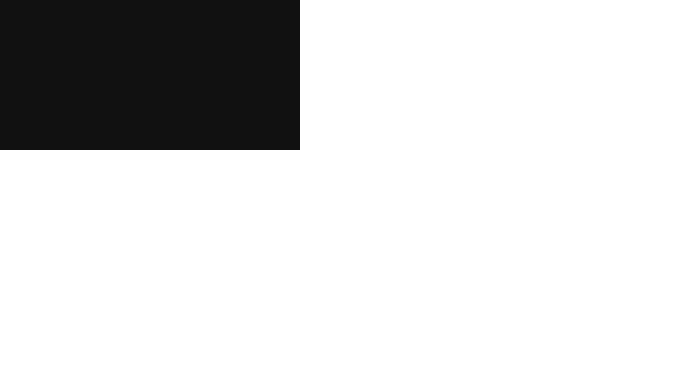
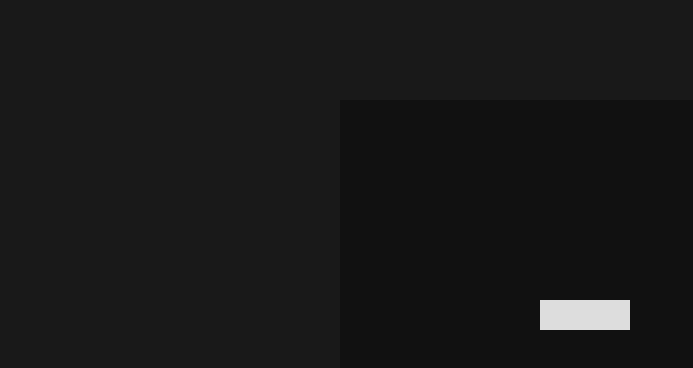
Before and after one commit to rodrigo-abrao/jogo-cobrinha, a plain HTML site: page index.html in a window 1280 px wide. Shown: the whole page, without its empty margins (0-693 px from the left). Drawn offline with Linux system fonts and the light colour scheme.

Commit message:
alguns codegos ja feitos

```diff
--- a/css/style.css
+++ b/css/style.css
@@ -7,6 +7,16 @@
     font-family: 'Poppings', sans-serif;
 }
 
+body {
+    background-color: #191919;
+    display: flex;
+    min-height: 100vh;
+    align-items: center;
+    justify-content: center;
+    flex-direction: column;
+    color: white;
+}
+
 canvas {
     background-color: #111;
 
--- a/index.html
+++ b/index.html
@@ -11,7 +11,7 @@
 </head>
 <body>
 
-    <canvas></canvas>
+    <canvas width="600" height="600"></canvas>
 
 </body>
 </html>
--- a/js/script.js
+++ b/js/script.js
@@ -0,0 +1,23 @@
+
+const canvas = document.querySelector('canvas')
+const ctx = canvas.getContext("2d")
+
+const size = 30
+
+const snake = [
+    {x: 200, y: 200},
+    {x: 230, y: 200},
+    {x: 260, y: 200},
+
+]
+
+const drawSnake = () => {
+
+    ctx.fillStyle = "#ddd"
+
+    snake.forEach((position) => {
+        ctx.fillRect(position.x, position.y, size, size)
+    })
+}
+
+drawSnake()
```
